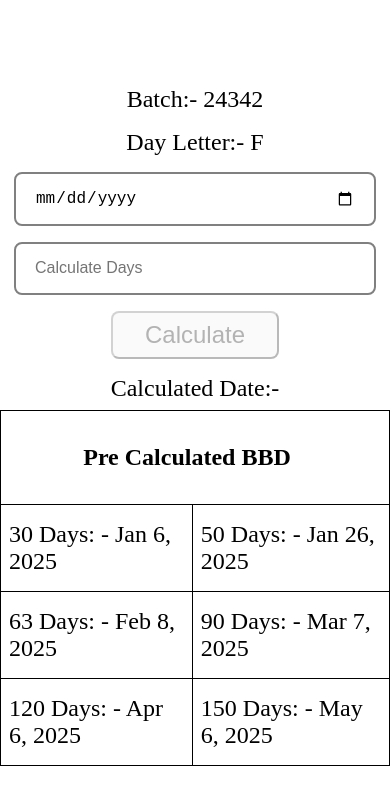
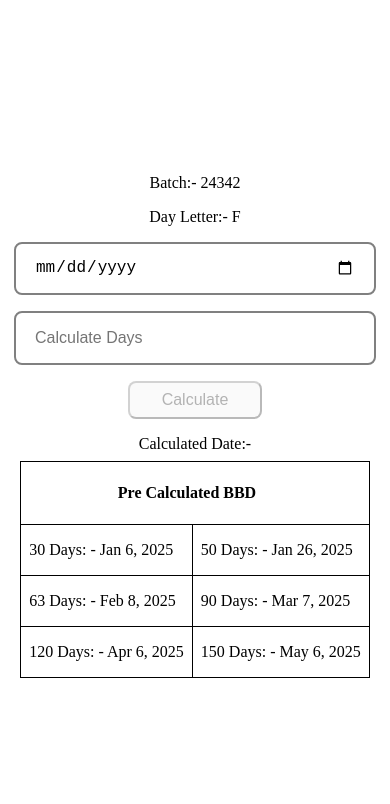
Before and after one commit to VishwashPrajapati/bbdfinder, an Angular app: page / in a window 390 px wide. Shown: the top 804 px of the page. Built offline with nearby package versions, Linux system fonts and the light colour scheme.

Commit message:
font size change

```diff
--- a/src/app/app.component.scss
+++ b/src/app/app.component.scss
@@ -2,8 +2,8 @@
   width: 100%;
   height: auto;
   font-size: 2rem;
-  @media (max-width:768px) {
-    font-size: 1.5rem;
+  @media screen and (max-width:768px) {
+    font-size: 1rem;
   }
 }
 .main_body {
@@ -32,11 +32,11 @@ form {
 button {
   margin: 0.5rem auto;
   margin-top: 0.5rem;
-  font-size: 2rem;
+  font-size: 1.5rem;
   border-radius: 0.5rem;
 
-  @media (max-width:768px) {
-    font-size: 1.5rem;
+  @media screen and (max-width:768px) {
+    font-size: 1rem;
   }
   padding: 0.5rem 2rem;
 }
@@ -48,7 +48,7 @@ input {
   border: 2px solid gray;
   font-size: 1.5rem;
   border-radius: 0.5rem;
-  @media (max-width:768px) {
+  @media screen and (max-width:768px) {
     font-size: 1rem;
   }  color: black;
 }
```
